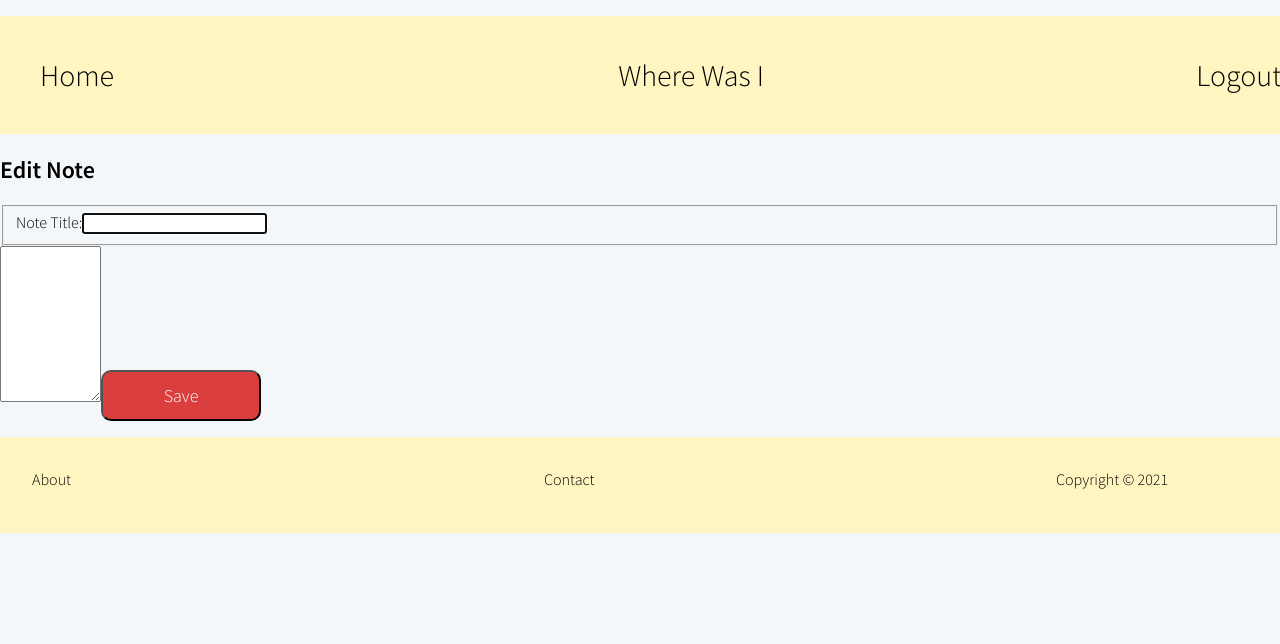
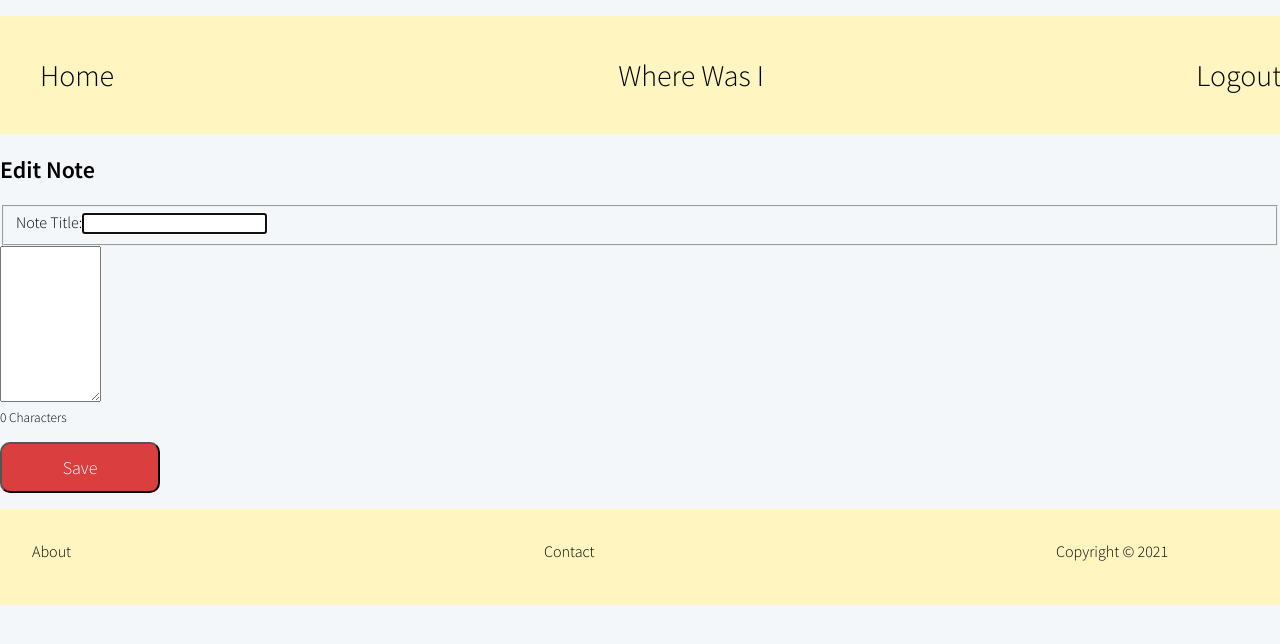
Before and after one commit to calebwagner/react-notes-app, a React (Create React App) app: page /note/edit/1 in a window 1280 px wide. Shown: the top 644 px of the page. Built offline with nearby package versions, Linux system fonts and the light colour scheme; no server answers; sample sign-in values are in the browser's storage.

Commit message:
added character count to notes edit form

```diff
--- a/src/components/notes/NoteEdit.js
+++ b/src/components/notes/NoteEdit.js
@@ -60,6 +60,10 @@ export const NoteEdit = () => {
         onChange={handleControlledInputChange}
       />
 
+      <div className="note-footer">
+        <small>{note.description.length} Characters</small>
+      </div>
+
       <button className="btn btn-primary" onClick={handleClickEditNote}>
         Save
       </button>
```
